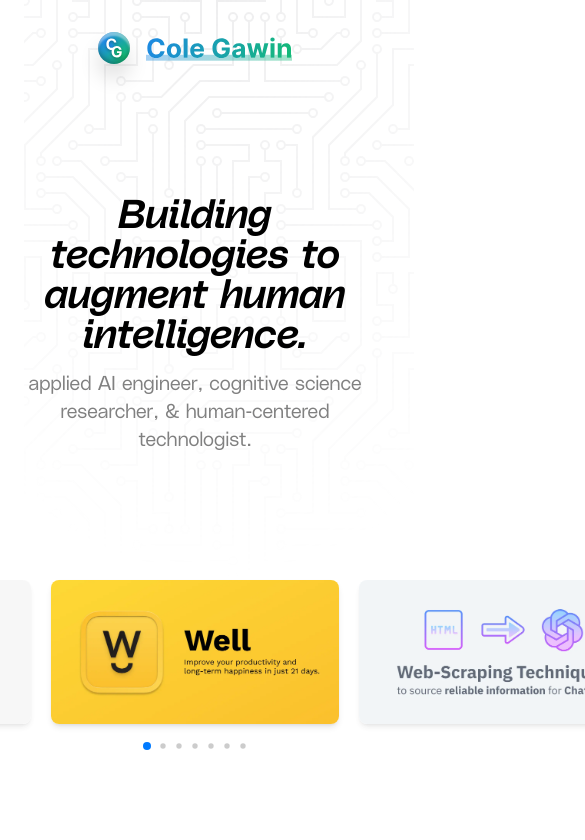
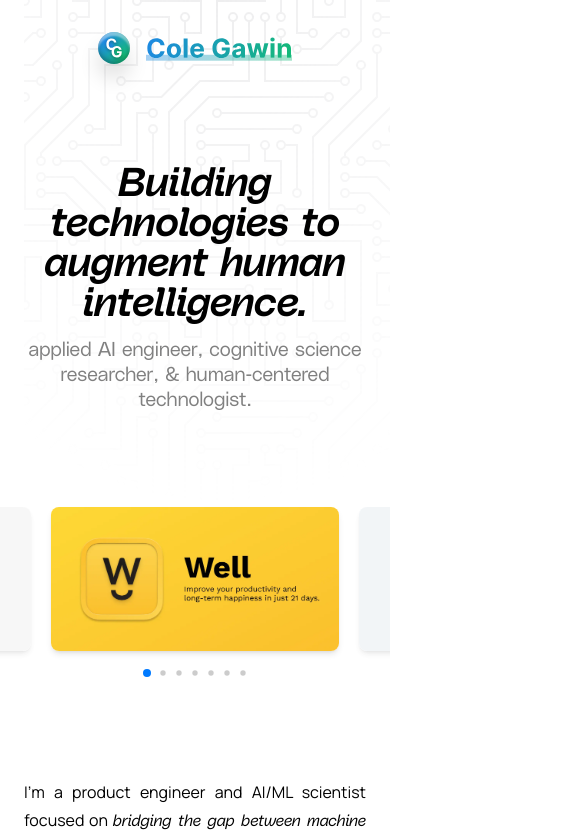
Before and after one commit to chroline/colegaw.in, a Next.js app: page / in a window 390 px wide. Shown: the top 840 px of the page, 585 px wide, since content can reach past the window. Built offline with nearby package versions, Linux system fonts and the light colour scheme.

Commit message:
fix: more mobile issues

```diff
--- a/src/app/hero.tsx
+++ b/src/app/hero.tsx
@@ -25,7 +25,7 @@
 
 export default function Hero({ animate }: { animate: AnimationControls }) {
   return (
-    <div className="relative w-full px-6 pb-32 pt-48">
+    <div className="relative w-full px-6 pb-24 pt-40 md:pb-32 md:pt-48">
       <Decoration />
       <motion.div
         className="relative m-auto max-w-2xl space-y-4 text-center"
@@ -36,7 +36,7 @@
         <motion.h1 className="font-heading text-4xl text-[2.5rem] font-semibold italic sm:text-5xl" variants={item}>
           Building technologies to augment human intelligence.
         </motion.h1>
-        <motion.p className="text-muted mx-auto font-heading text-xl md:text-2xl" variants={item}>
+        <motion.p className="text-muted mx-auto font-heading text-xl leading-tight md:text-2xl" variants={item}>
           applied AI engineer, cognitive science researcher, &&nbsp;human&#8209;centered technologist.
         </motion.p>
       </motion.div>
--- a/src/app/layout.tsx
+++ b/src/app/layout.tsx
@@ -30,7 +30,7 @@
 
 export default function RootLayout({ children }: { children: React.ReactNode }) {
   return (
-    <html lang="en">
+    <html lang="en" className="overflow-x-hidden">
       <body className={`${polySans.variable} ${manrope.variable} overflow-x-hidden font-sans`}>{children}</body>
     </html>
   );
```
